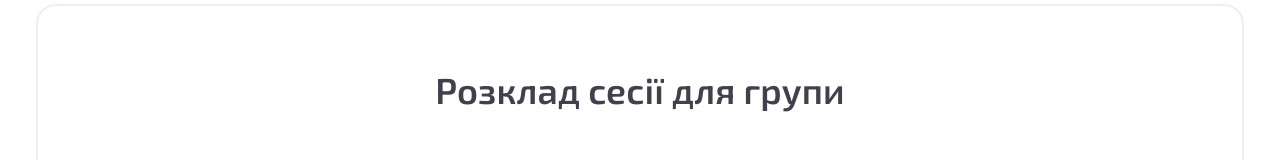
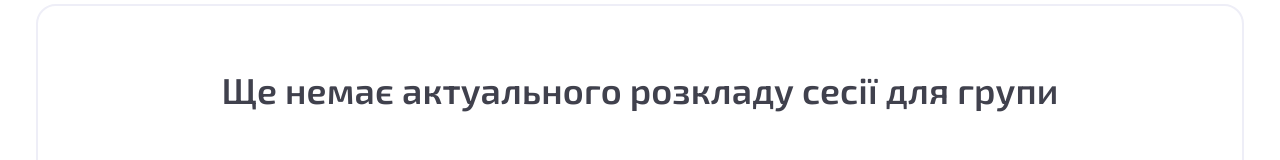
Before and after one commit to kpi-ua/schedule.kpi.ua, a React (Vite) app: page /sessions in a window 1280 px wide. Shown: the part 198-358 px from the top of the page. Built offline with nearby package versions, Linux system fonts and the light colour scheme; no server answers.

Commit message:
Fixed README.md; if session schedule does not exist, display a message about it

```diff
--- a/src/containers/scheduleExams/scheduleExams.tsx
+++ b/src/containers/scheduleExams/scheduleExams.tsx
@@ -19,9 +19,19 @@ const SchededuleExamsWrapper = () => {
   return (
     <GridWrapper>
       <Header>
-        Розклад сесії для групи <WordAccent>{group?.name}</WordAccent>
+        {exams && exams.length > 0 ? (
+          <>
+            Розклад сесії для групи <WordAccent>{group?.name}</WordAccent>
+          </>
+        ) : (
+          <>
+            Ще немає актуального розкладу сесії для групи <WordAccent>{group?.name}</WordAccent>
+          </>
+        )}
       </Header>
-      <ExamsListWrapper>{exams?.map((exam) => <ExamSchedule key={exam.id} exam={exam} />)}</ExamsListWrapper>
+      <ExamsListWrapper>
+        {exams?.map((exam) => <ExamSchedule key={exam.id} exam={exam} />)}
+      </ExamsListWrapper>
     </GridWrapper>
   );
 };
```
Also changed, not shown: 1 other file (tests, documents, lock files or other folders).
